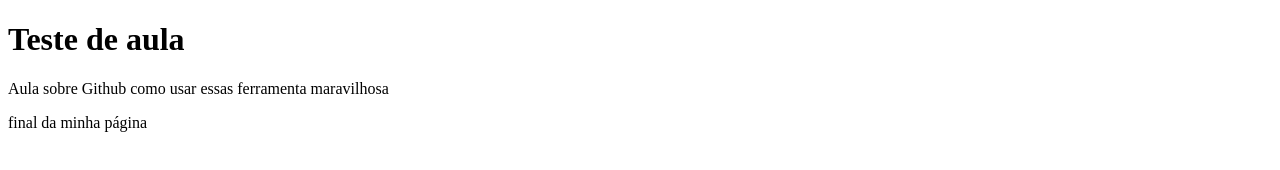
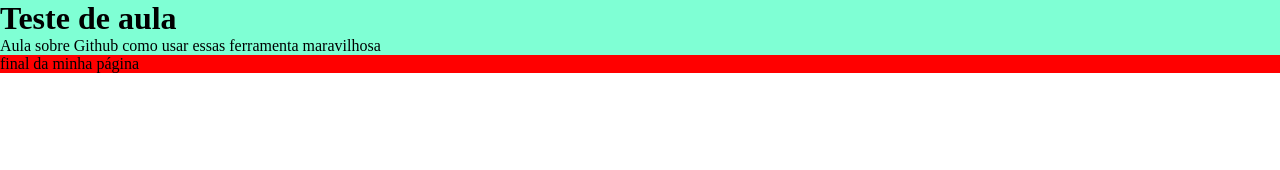
Before and after one commit to heitorrafaelzelante/Aula-github, a plain HTML site: page index.html in a window 1280 px wide. Drawn offline with Linux system fonts and the light colour scheme.

Commit message:
add o arquivo inex.js

```diff
--- a/index.html
+++ b/index.html
@@ -3,6 +3,7 @@
 <head>
   <meta charset="UTF-8">
   <meta name="viewport" content="width=device-width, initial-scale=1.0">
+  <link rel="stylesheet" href="style.css">
   <title>Projeto Git</title>
 </head>
 <body>
--- /dev/null
+++ b/style.css
@@ -0,0 +1,12 @@
+*{
+  padding: 0;
+  margin: 0;
+  box-sizing: border-box;
+}
+.container{
+  background: aquamarine;
+}
+footer{
+  background: red;
+
+}
```
Also changed, not shown: index.js (added).
